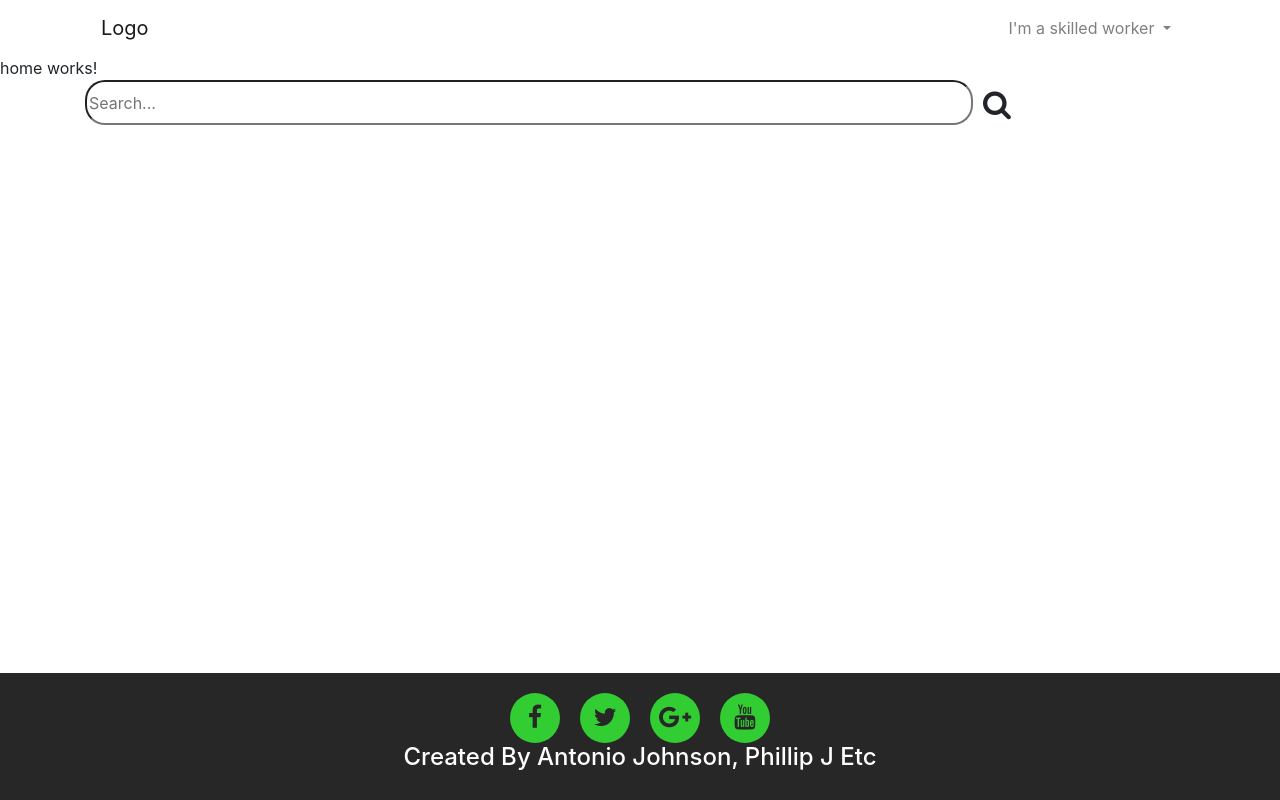
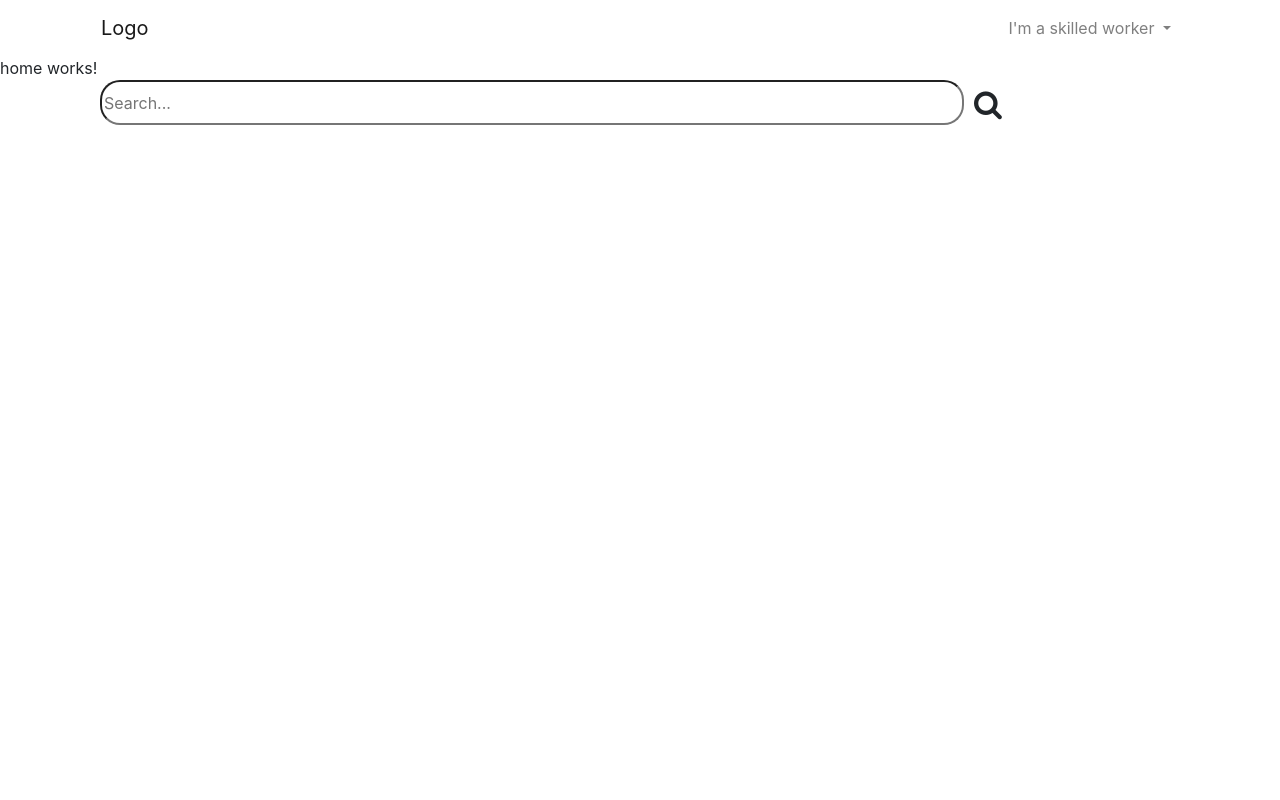
Before and after one commit to hiremi/hireme.web.angular, an Angular app: page / in a window 1280 px wide. Shown: the top 800 px of the page. Built offline with nearby package versions, Linux system fonts and the light colour scheme.

Commit message:
Updated Angular App

```diff
--- a/src/app/app.component.scss
+++ b/src/app/app.component.scss
@@ -1,9 +1,3 @@
-.footer-main-div{
-    position: absolute;
-    left: 0;
-    bottom: 0;
-    width: 100%;
-}
 .main {
     min-height: 100vh;
 }
--- a/src/app/search/search.component.html
+++ b/src/app/search/search.component.html
@@ -2,12 +2,10 @@
   <input type="text" placeholder="Search..." class="search-box-input">
   <i class="fa fa-search search-box-button"></i>
 </div> -->
-<div class="container">
-  <div class="row align-items-center">
+<div class="container align-items-center">
     <div class="col">
       <div id="searchform" class="form-group">
         <input type="search" placeholder="Search..."><i class="fa fa-search search-icon align-middle"></i>
       </div>
     </div>
-  </div>
 </div>
```
